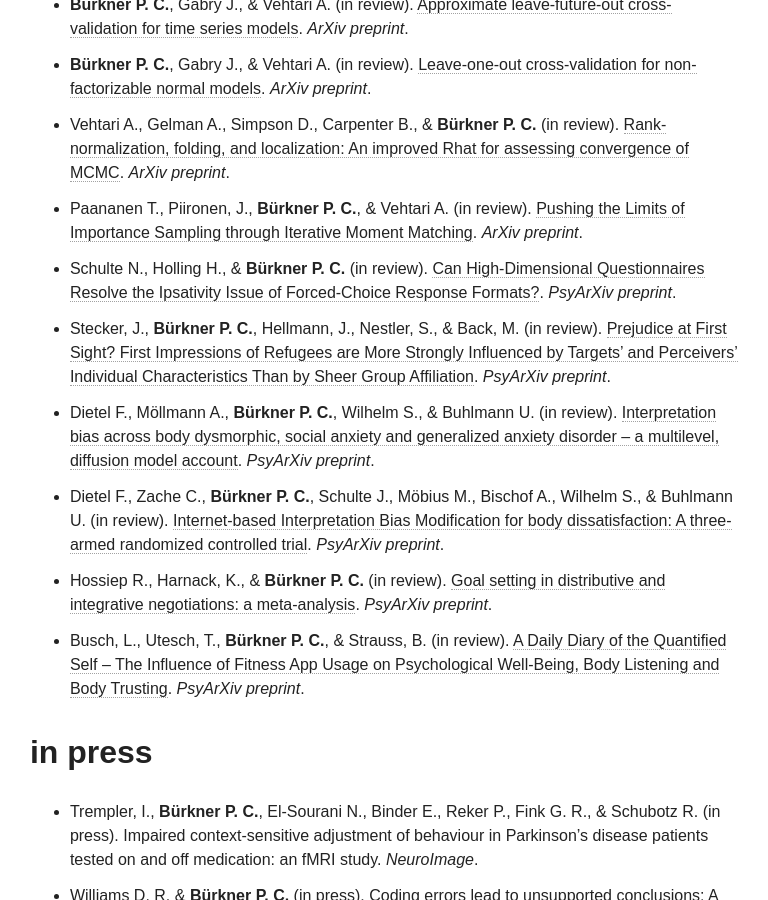
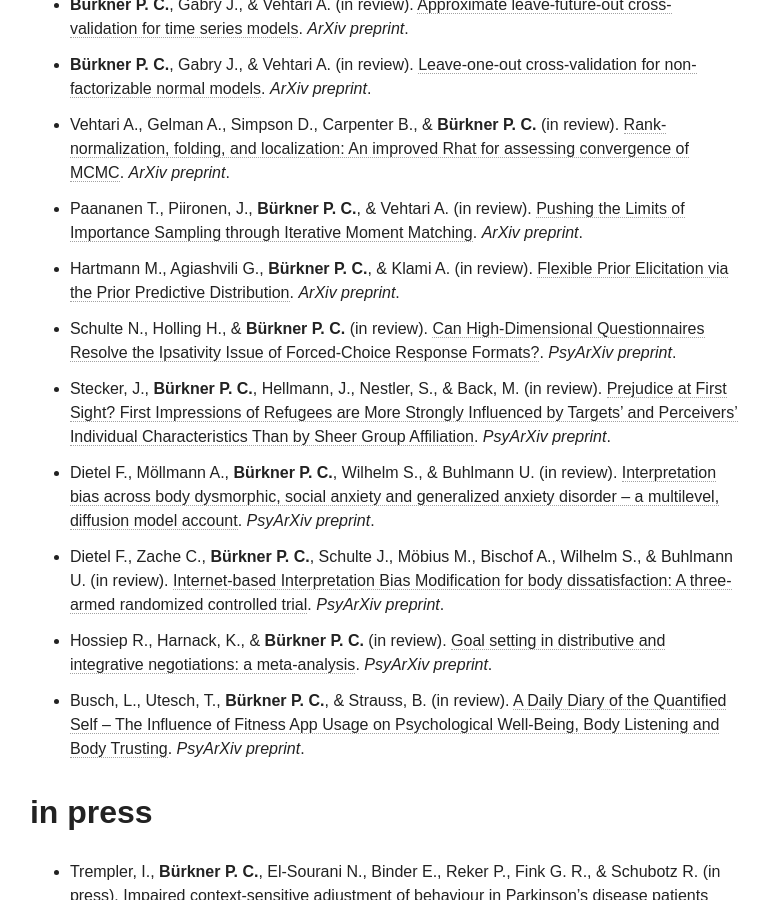
Before and after one commit to paul-buerkner/paul-buerkner.github.io, a Jekyll site: the page built from publications/index.md, in a window 1280 px wide and 900 px high, scrolled down 737 px. Shown: the whole window, without its empty margins (256-1024 px from the left). Built offline with Jekyll 4.4.1, drawn with Linux system fonts in a browser that asks for light colours; nearby versions of some CDN libraries.

Commit message:
add new preprint

```diff
--- a/publications/index.md
+++ b/publications/index.md
@@ -11,6 +11,7 @@
 * **Bürkner P. C.**, Gabry J., & Vehtari A. (in review). [Leave-one-out cross-validation for non-factorizable normal models](http://arxiv.org/abs/1810.10559). *ArXiv preprint*.
 * Vehtari A., Gelman A., Simpson D., Carpenter B., & **Bürkner P. C.** (in review). [Rank-normalization, folding, and localization: An improved Rhat for assessing convergence of MCMC](https://arxiv.org/abs/1903.08008). *ArXiv preprint*.
 * Paananen T., Piironen, J., **Bürkner P. C.**, & Vehtari A. (in review). [Pushing the Limits of Importance Sampling through Iterative Moment Matching](http://arxiv.org/abs/1906.08850). *ArXiv preprint*.
+* Hartmann M., Agiashvili G., **Bürkner P. C.**, &  Klami A. (in review). [Flexible Prior Elicitation via the Prior Predictive Distribution](https://arxiv.org/abs/2002.09868). *ArXiv preprint*.
 * Schulte N., Holling H., & **Bürkner P. C.** (in review). [Can High-Dimensional Questionnaires Resolve the Ipsativity Issue of Forced-Choice Response Formats?](https://psyarxiv.com/43uq8/). *PsyArXiv preprint*.
 * Stecker, J., **Bürkner P. C.**, Hellmann, J., Nestler, S., & Back, M. (in review). [Prejudice at First Sight? First Impressions of Refugees are More Strongly Influenced by Targets’ and Perceivers’ Individual Characteristics Than by Sheer Group Affiliation](https://psyarxiv.com/wt6kr). *PsyArXiv preprint*.
 * Dietel F., Möllmann A., **Bürkner P. C.**, Wilhelm S., & Buhlmann U. (in review). [Interpretation bias across body dysmorphic, social anxiety and generalized anxiety disorder – a multilevel, diffusion model account](https://psyarxiv.com/3hnpu/). *PsyArXiv preprint*.
```
